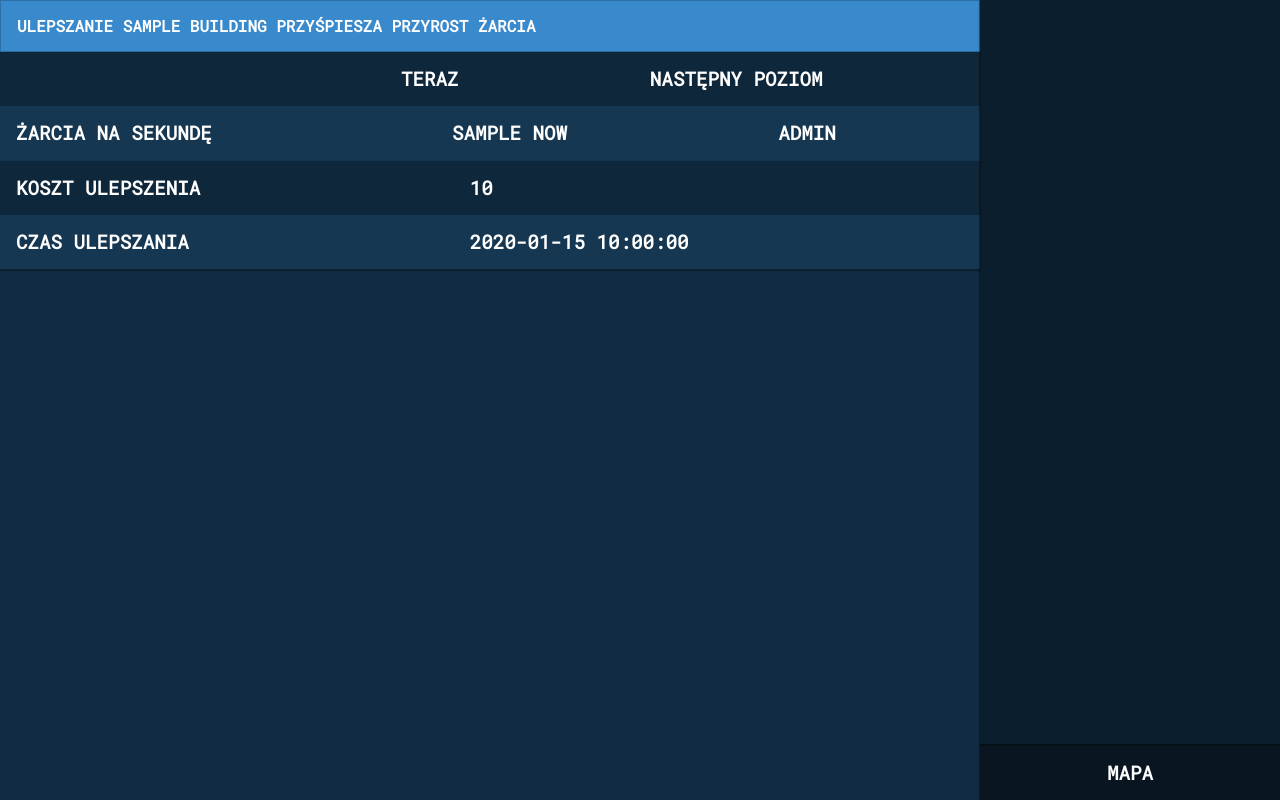
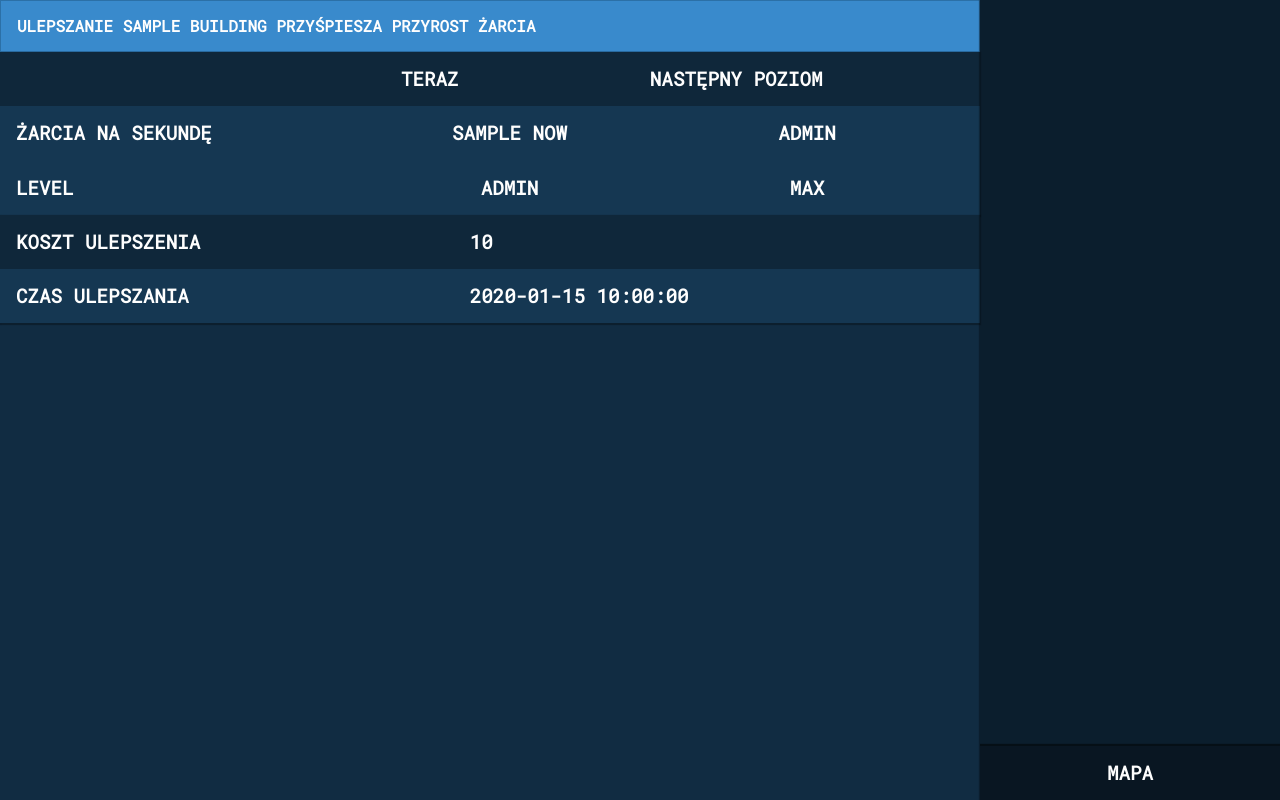
Before and after one commit to dominx99/plemiona, a PHP site: template views/buildings/farm.twig in a window 1280 px wide. Run offline with PHP 8.4, Linux system fonts and the light colour scheme; the template is opened without the code that fills it: most values are stand-ins (such as "Sample title", 1, 10 or a date in 2020); style sheets or scripts are compiled from the project's sources; some libraries are stand-ins or nearby versions; some web fonts are replaced.

Commit message:
added info about level of building

```diff
--- a/views/buildings/farm.twig
+++ b/views/buildings/farm.twig
@@ -22,6 +22,11 @@
                         <td>żarcia na sekundę</td>
                         <td class="text-center">{{ now }}</td>
                         <td class="text-center">{{ next_level }}</td>
+                    </tr>
+                    <tr>
+                        <td>level</td>
+                        <td class="text-center">{{ building.pivot.building_level }}</td>
+                        <td class="text-center">{{ building.can_upgrade ? building.pivot.building_level + 1 : 'MAX' }}</td>
                     </tr>
                 </tbody>
             </table>
--- a/views/buildings/gold_mine.twig
+++ b/views/buildings/gold_mine.twig
@@ -22,6 +22,11 @@
                         <td>złota na sekundę</td>
                         <td class="text-center">{{ now }}</td>
                         <td class="text-center">{{ next_level }}</td>
+                    </tr>
+                    <tr>
+                        <td>level</td>
+                        <td class="text-center">{{ building.pivot.building_level }}</td>
+                        <td class="text-center">{{ building.can_upgrade ? building.pivot.building_level + 1 : 'MAX' }}</td>
                     </tr>
                 </tbody>
             </table>
```
